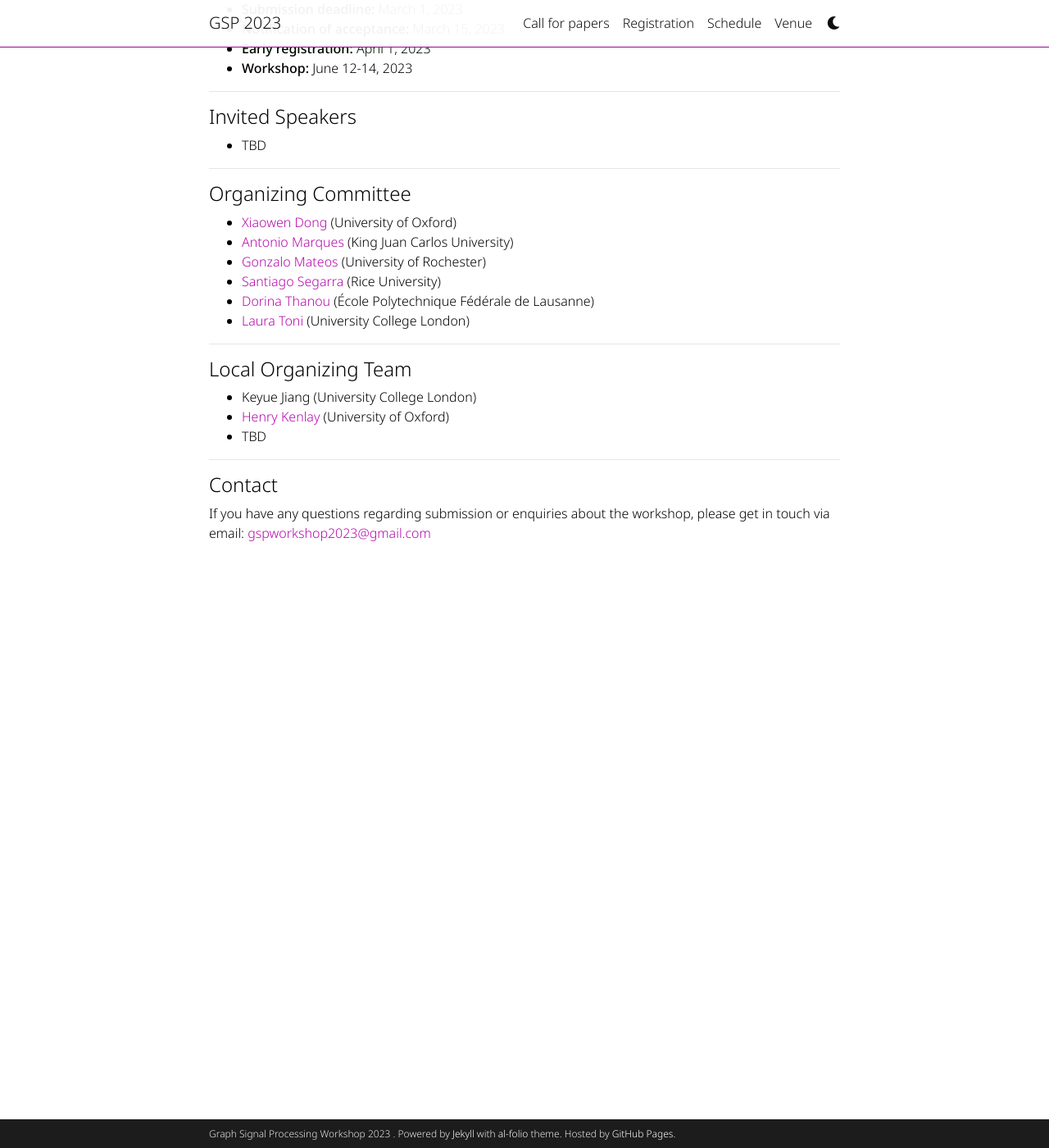
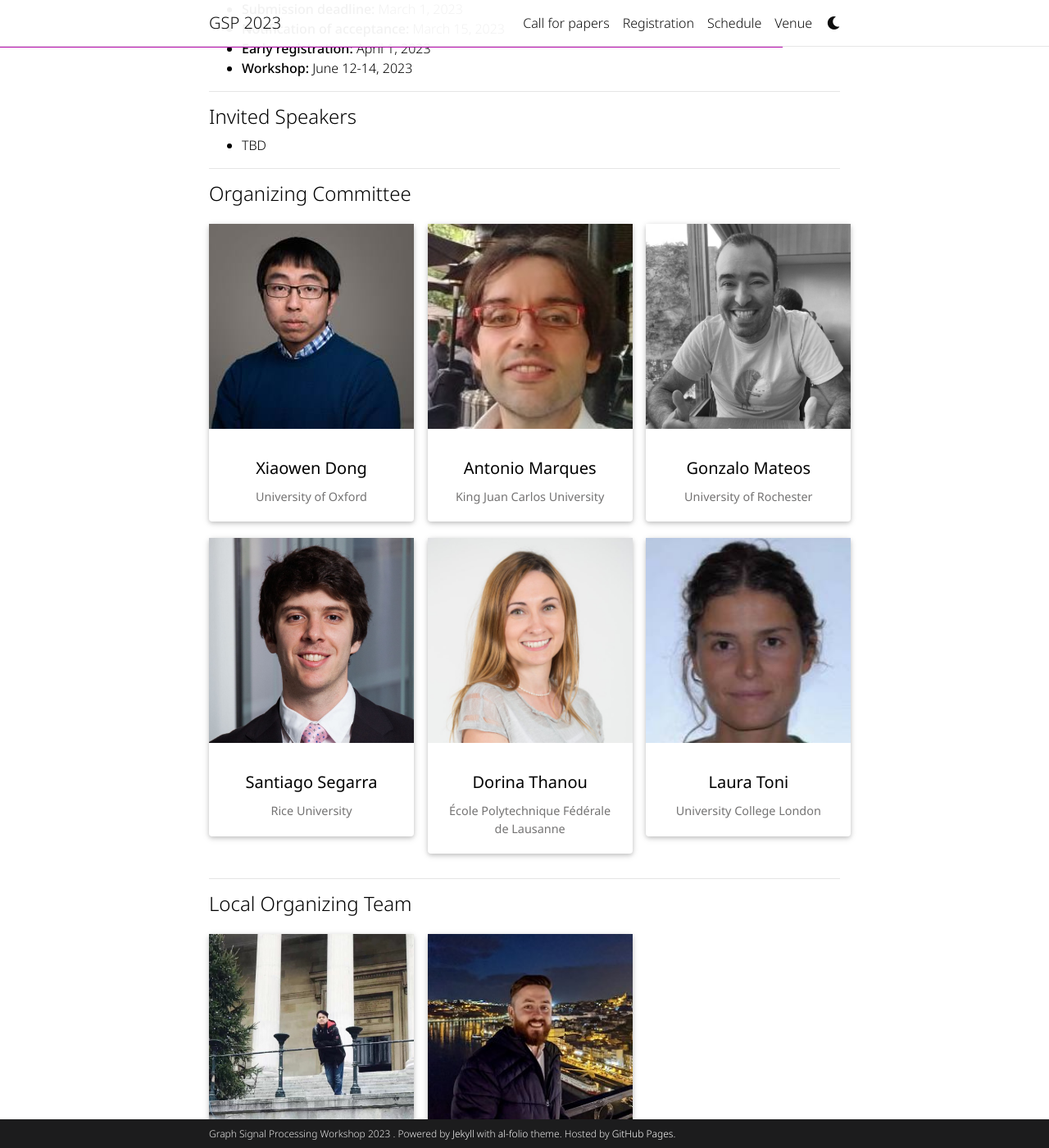
Before and after one commit to shreyasvinaya/gspworkshop2025.github.io, a Jekyll site: the page built from _pages/about.md, in a window 1280 px wide and 1400 px high, scrolled down 944 px. Shown: the whole window at 82% size. Built offline with Jekyll 4.4.1, drawn with Linux system fonts in a browser that asks for light colours; full-size pictures stand in for the smaller copies a plugin makes; comment, search, counter and statistics services are not loaded; a style sheet for code colours, icons or effects is not loaded; some of the changed text lies outside the part shown.

Commit message:
update personal image
change the display of organizing comittee

```diff
--- /dev/null
+++ b/_includes/people.html
@@ -0,0 +1,16 @@
+<!-- _includes/projects.html -->
+<div class="grid-sizer"></div>
+<div class="grid-item">
+    <a href="{{ include.url | relative_url }}">
+        <div class="card hoverable">
+            {%- include figure.html
+            path=include.img
+            alt=include.name
+            -%}
+            <div class="card-body">
+                <h5 class="card-title text-center">{{- include.name -}}</h5>
+                <p class="card-text text-center">{{- include.affiliation -}}</p>
+            </div>
+        </div>
+    </a>
+</div>
--- a/_pages/about.md
+++ b/_pages/about.md
@@ -34,18 +34,56 @@ The workshop will provide a warm welcome to experts and practitioners from acade
 
 ---
 #### Organizing Committee
-+ [Xiaowen Dong](https://web.media.mit.edu/~xdong/) (University of Oxford)
+<!---
+ + [Xiaowen Dong](https://web.media.mit.edu/~xdong/) (University of Oxford)
 + [Antonio Marques](https://www.tsc.urjc.es/~amarques/) (King Juan Carlos University)
 + [Gonzalo Mateos](https://www.hajim.rochester.edu/ece/sites/gmateos//) (University of Rochester)
 + [Santiago Segarra](https://segarra.rice.edu) (Rice University)
 + [Dorina Thanou](https://people.epfl.ch/dorina.thanou?lang=en) (École Polytechnique Fédérale de Lausanne)
 + [Laura Toni](https://www.ucl.ac.uk/iccs/dr-laura-toni) (University College London)
+--->
+
+<div class="row projects pt-1 pb-1">
+      <div class="col-sm-4">
+          {% include people.html name="Xiaowen Dong" affiliation="University of Oxford" url="https://web.media.mit.edu/~xdong/" img="/assets/img/people/xiaowen.jpg" %}
+      </div>
+      <div class="col-sm-4">
+        {% include people.html name="Antonio Marques" affiliation="King Juan Carlos University" url="https://www.tsc.urjc.es/~amarques/" img="/assets/img/people/antonio_2.jpg" %}
+      </div>
+      <div class="col-sm-4">
+        {% include people.html name="Gonzalo Mateos" affiliation="University of Rochester" url="https://www.hajim.rochester.edu/ece/sites/gmateos//" img="/assets/img/people/Gonzalo.jpg" %}
+      </div>
+      <div class="w-100"></div>
+      <div class="col-sm-4">
+          {% include people.html name="Santiago Segarra" affiliation="Rice University" url="https://segarra.rice.edu" img="assets/img/people/SANTIAGO.jpg" %}
+      </div>
+      <div class="col-sm-4">
+        {% include people.html name="Dorina Thanou" affiliation="École Polytechnique Fédérale de Lausanne" img="assets/img/people/Dorina.jpg" url="https://people.epfl.ch/dorina.thanou?lang=en" %}
+      </div>
+      <div class="col-sm-4">
+        {% include people.html name="Laura Toni" affiliation="University College London" img="assets/img/people/laura.jpg" url="https://www.ucl.ac.uk/iccs/dr-laura-toni" %}
+      </div>
+  </div>
 
 ---
 #### Local Organizing Team
-+ Keyue Jiang (University College London)
+<!---
++ [Keyue Jiang](https://garyball.github.io/) (University College London)
 + [Henry Kenlay](https://henrykenlay.github.io/) (University of Oxford)
 + TBD
+--->
+
+
+<div class="row projects pt-1 pb-1">
+      <div class="col-sm-4">
+          {% include people.html name="Keyue Jiang" affiliation="University College London" url="https://garyball.github.io/" img="/assets/img/people/keyue.jpg" %}
+      </div>
+      <div class="col-sm-4">
+        {% include people.html name="Henry Kenlay" affiliation="University of Oxford" url="https://henrykenlay.github.io/" img="/assets/img/people/henry.jpg" %}
+      </div>
+
+  </div>
+
 
 ---
 #### Contact
```
Also changed, not shown: _includes/figure.html (indentation only), assets/img/people/Dorina.jpg (added), assets/img/people/Gonzalo.jpg (added), assets/img/people/SANTIAGO.jpg (added), assets/img/people/antonio.jpg (added), assets/img/people/antonio_2.jpg (added), assets/img/people/henry.jpg (added), assets/img/people/keyue.jpg (added), assets/img/people/laura.jpg (added), assets/img/people/xiaowen.jpg (added).
